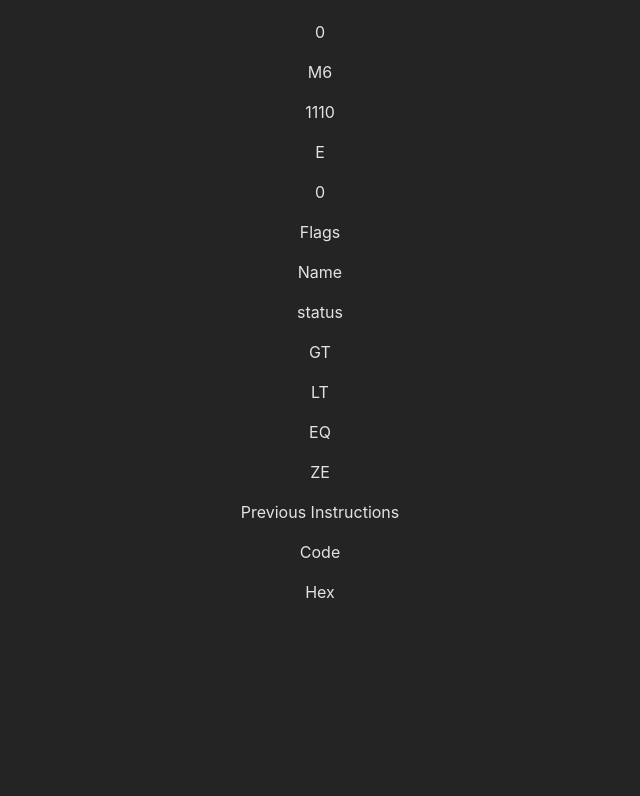
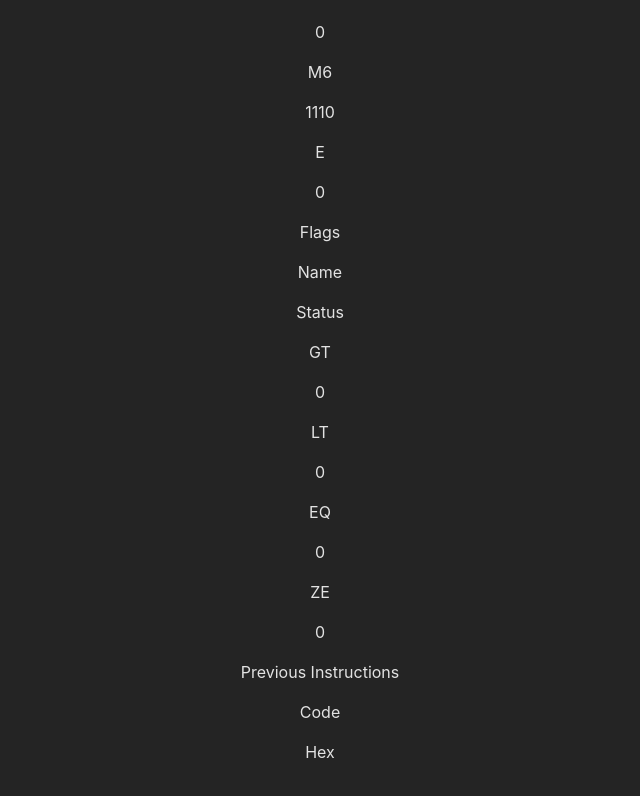
Before and after one commit to SvenArcticFox/CIS655-HW2-Q2, a React (Vite) app: page / in a window 1280 px wide. Shown: the part 2180-2976 px from the top of the page, without its empty margins (320-960 px from the left). Before the commit the page ends 2840 px from the top, so only its background shows below. Built offline with nearby package versions, Linux system fonts and the light colour scheme.

Commit message:
Display flag status

```diff
--- a/src/App.tsx
+++ b/src/App.tsx
@@ -302,13 +302,13 @@ export default function App() {
         <p className='flag-list-header'>Flags</p>
           <div className='flag-list-header-container'>
             <p className='flag-name-header'>Name</p>
-            <p className='flag-status-header-'>status</p>
+            <p className='flag-status-header-'>Status</p>
           </div>
 
           {flagListState.map((flag) => (
             <div key={flag.name} className='flag-container'>
               <p className='flag-name'>{flag.name}</p>
-              <p className='flag-status'>{flag.status}</p>
+              <p className='flag-status'>{flag.status ? '1' : '0'}</p>
             </div>
           ))}
       </div>
```
